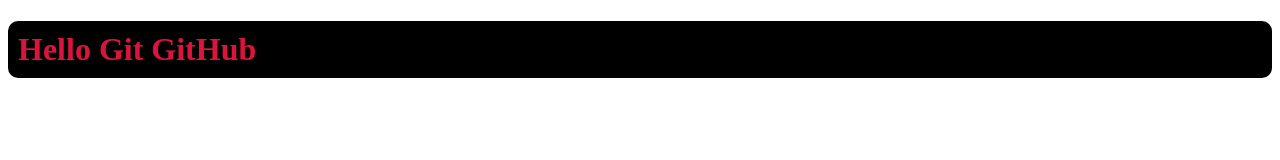
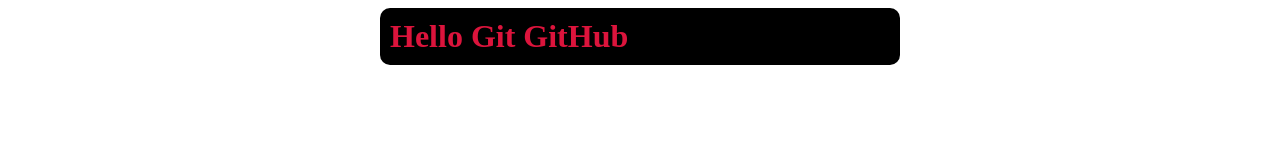
Before and after one commit to Mahidy22/git_project, a plain HTML site: page index.html in a window 1280 px wide. Drawn offline with Linux system fonts and the light colour scheme.

Commit message:
updated css style

```diff
--- a/index.css
+++ b/index.css
@@ -3,4 +3,6 @@ h1{
     background: #000;
     padding:10px;
     border-radius: 10px;
+    width:500px;
+    margin:auto
 }
```
